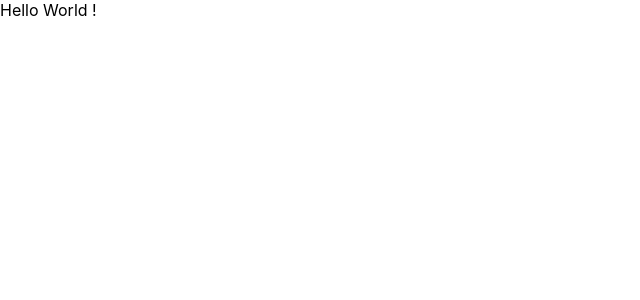
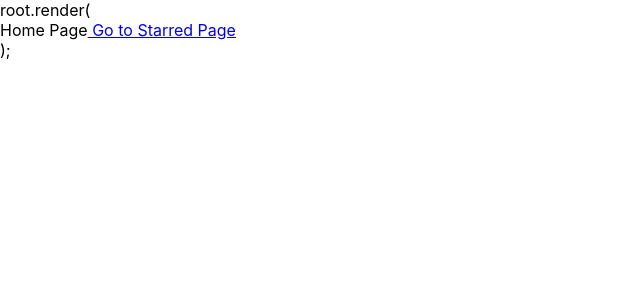
Before and after one commit to Awsomeman22/Box-Office-App, a React (Create React App) app: page / in a window 1280 px wide. Shown: the top 300 px of the page, without its empty margins (0-640 px from the left). Built offline with nearby package versions, Linux system fonts and the light colour scheme.

Commit message:
Add React-Route-Dom and create 2 pages for navigation test

```diff
--- a/package.json
+++ b/package.json
@@ -5,6 +5,7 @@
   "dependencies": {
     "react": "^18.2.0",
     "react-dom": "^18.2.0",
+    "react-router-dom": "^6.18.0",
     "react-scripts": "5.0.1",
     "web-vitals": "^2.1.4",
     "workbox-background-sync": "^6.6.0",
--- a/src/App.jsx
+++ b/src/App.jsx
@@ -1,5 +1,34 @@
+import { BrowserRouter, Routes, Route } from 'react-router-dom';
+import Home from './Pages/Home';
+import Starred from './Pages/Starred';
 function App() {
-  return <div>Hello World !</div>;
+  return (
+    <div>
+      root.render(
+      <BrowserRouter>
+        <Routes>
+          <Route path="/" element={<Home />} />
+          <Route path="/Starred" element={<Starred />} />
+          <Route path="*" element={<div>Not Found</div>} />
+
+          {/* <Route path="/" element={<App />}>
+            <Route index element={<Home />} />
+            <Route path="teams" element={<Teams />}>
+              <Route path=":teamId" element={<Team />} />
+              <Route path="new" element={<NewTeamForm />} />
+              <Route index element={<LeagueStandings />} />
+            </Route>
+          </Route>
+          <Route element={<PageLayout />}>
+            <Route path="/privacy" element={<Privacy />} />
+            <Route path="/tos" element={<Tos />} />
+          </Route>
+          <Route path="contact-us" element={<Contact />} /> */}
+        </Routes>
+      </BrowserRouter>
+      );
+    </div>
+  );
 }
 
 export default App;
--- /dev/null
+++ b/src/Pages/Home.jsx
@@ -0,0 +1,12 @@
+import { Link } from 'react-router-dom';
+
+const Home = () => {
+  return (
+    <div>
+      Home Page
+      <Link to={'/Starred'}> Go to Starred Page</Link>
+    </div>
+  );
+};
+
+export default Home;
--- /dev/null
+++ b/src/Pages/Starred.jsx
@@ -0,0 +1,5 @@
+const Starred = () => {
+  return <div>Starred Page</div>;
+};
+
+export default Starred;
```
Also changed, not shown: 1 other file (tests, documents, lock files or other folders).
